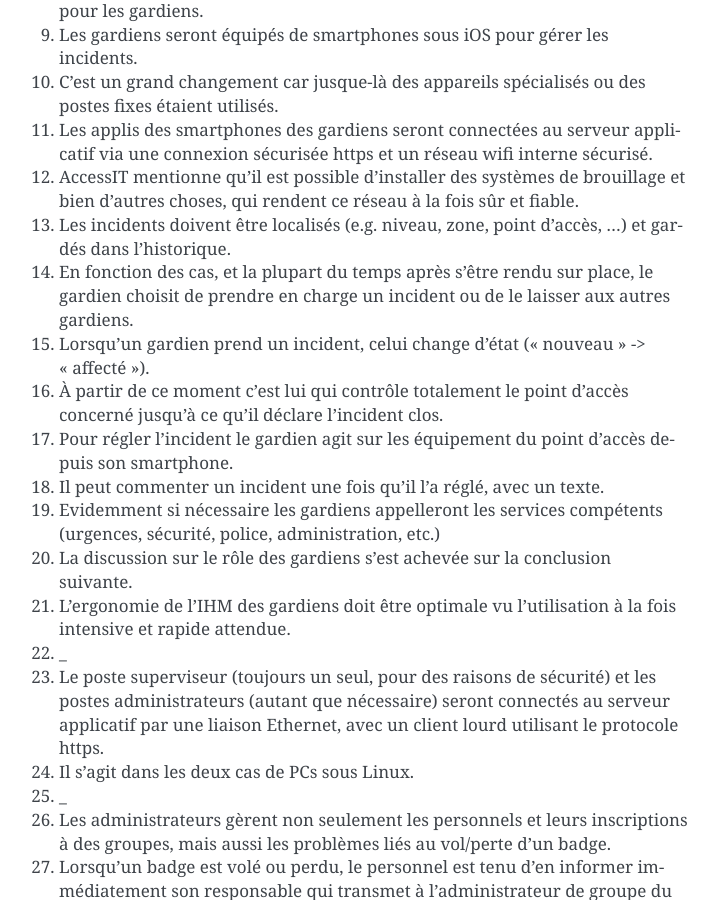
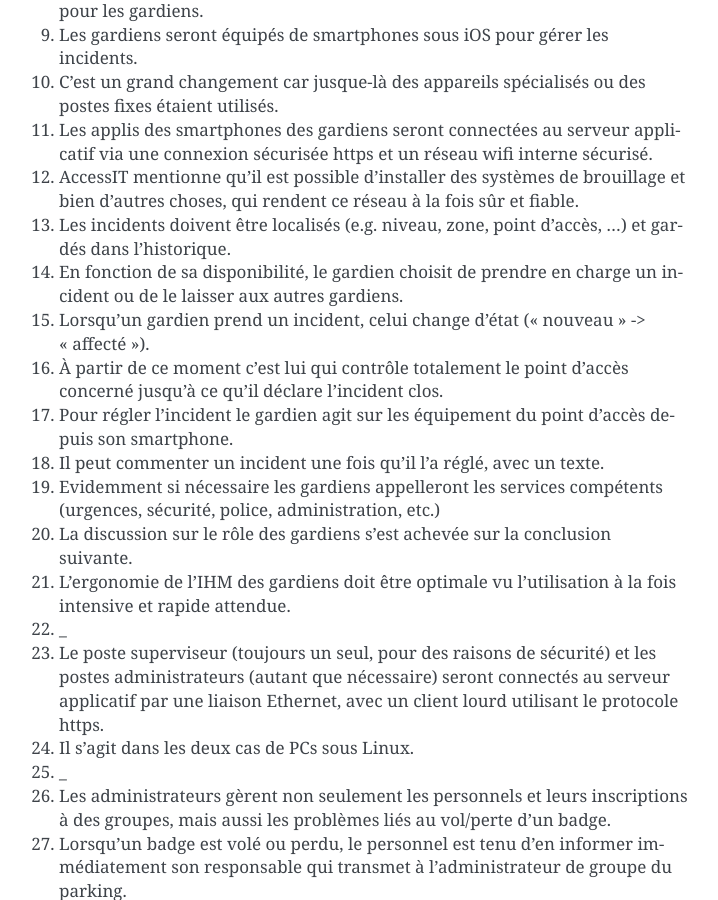
Before and after one commit to cyrilled/iPark, a Sphinx documentation site: the page built from master/source/res/CR004.rst, in a window 1280 px wide and 900 px high, scrolled down 877 px. Shown: the whole window, without its empty margins (391-1109 px from the left). Built offline with Sphinx 7.4.7, drawn with Linux system fonts in a browser that asks for light colours.

Commit message:
Update CR004.rst

```diff
--- a/master/source/res/CR004.rst
+++ b/master/source/res/CR004.rst
@@ -28,7 +28,7 @@
 #. AccessIT mentionne qu'il est possible d'installer des systèmes de brouillage et bien d'autres choses, qui rendent ce réseau à la fois sûr et fiable.
 
 #. Les incidents doivent être localisés (e.g. niveau, zone, point d'accès, ...) et gardés dans l'historique.
-#. En fonction des cas, et la plupart du temps après s'être rendu sur place, le gardien choisit de prendre en charge un incident ou de le laisser aux autres gardiens.
+#. En fonction de sa disponibilité, le gardien choisit de prendre en charge un incident ou de le laisser aux autres gardiens.
 #. Lorsqu'un gardien prend un incident, celui change d'état ("nouveau" -> "affecté").
 #. À partir de ce moment c'est lui qui contrôle totalement le point d'accès concerné jusqu'à ce qu'il déclare l'incident clos.
 #. Pour régler l'incident le gardien agit sur les équipement du point d'accès depuis son smartphone.
```
